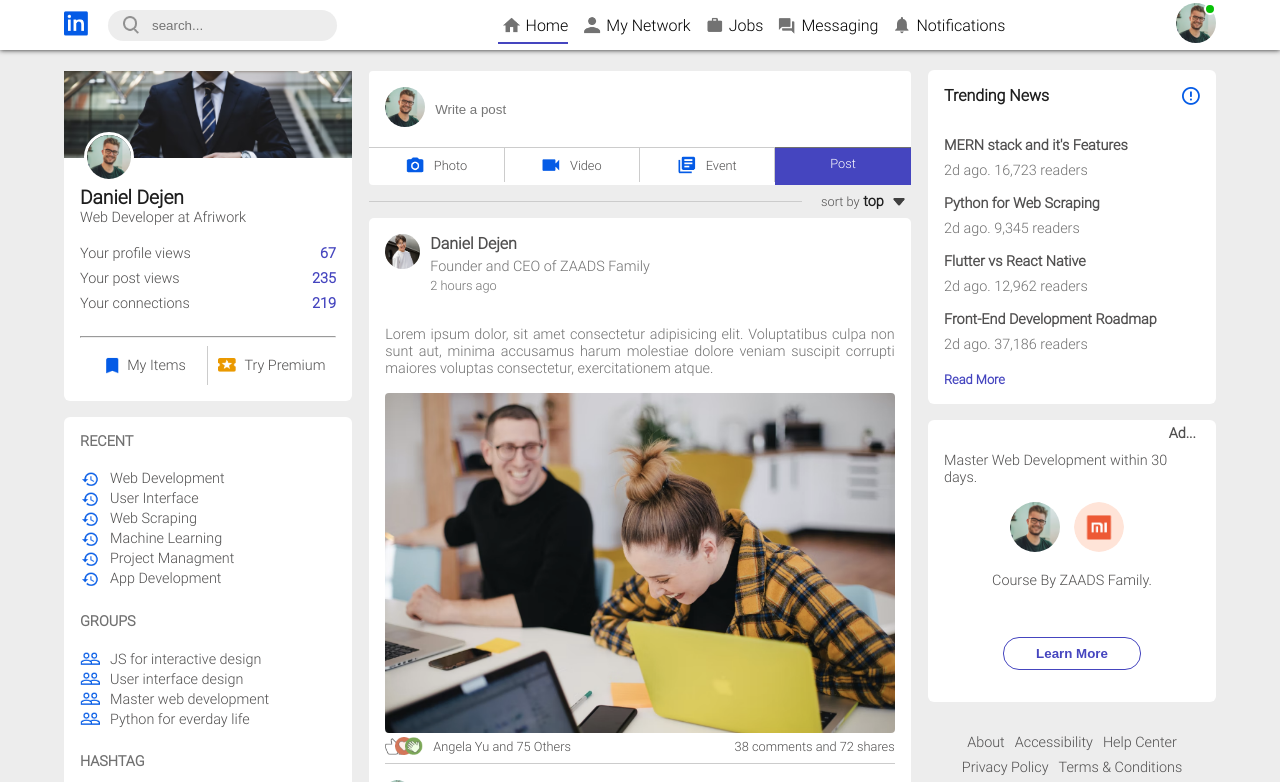
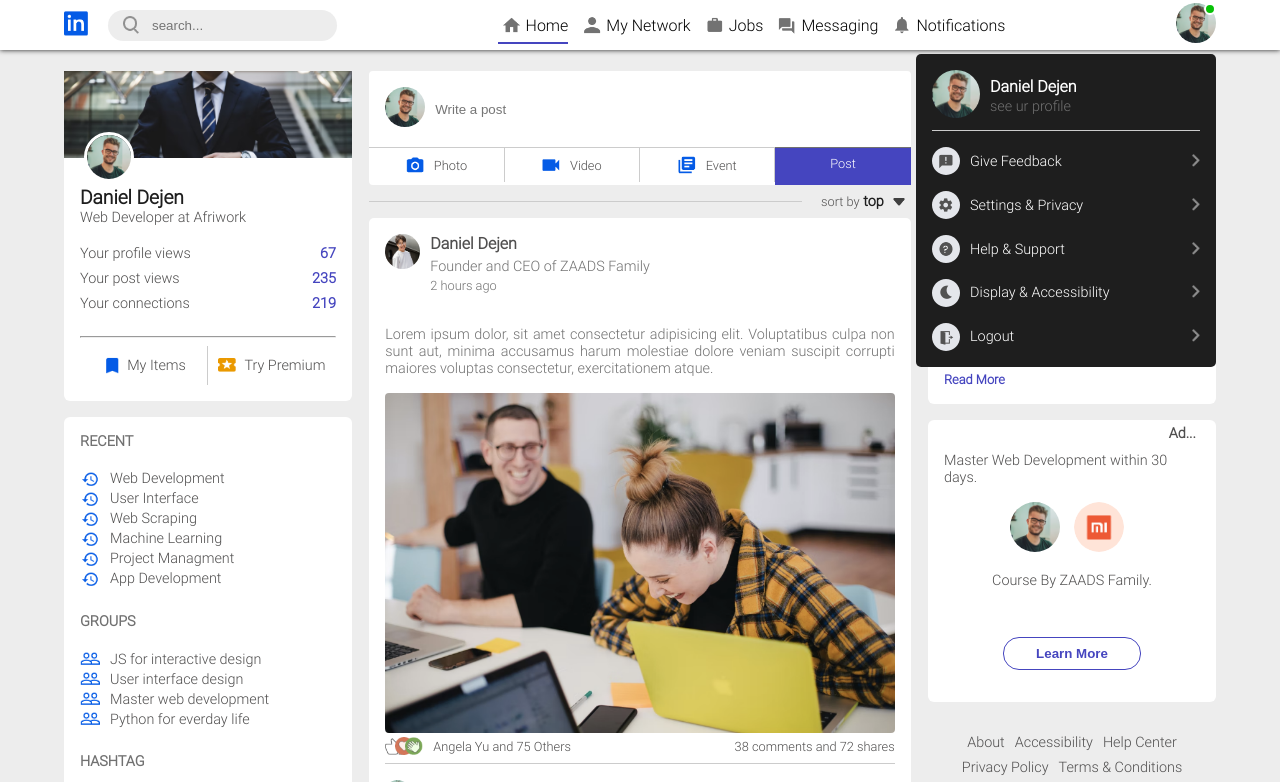
Before and after one commit to dan-kingo/Linkedin, a plain HTML site: page index.html in a window 1280 px wide. Both pictures are taken after a click on the element 1195 px from the left and 25 px from the top of the page. Shown: the top 782 px of the page. Drawn offline with Linux system fonts and the light colour scheme.

Commit message:
finish setting display container

```diff
--- a/css/style.css
+++ b/css/style.css
@@ -617,3 +617,65 @@
   width: 10px;
   margin-left: 5px;
 }
+
+/* profile show container */
+
+.profile-show {
+  width: 300px;
+  background-color: #1e1e1e;
+  position: absolute;
+  top: 108%;
+  right: 5%;
+  border-radius: 5px;
+  padding: 1rem;
+  overflow: hidden;
+  display: none;
+  opacity: 0;
+  transition: display 0.5s ease-in-out, opacity 0.5s ease-in-out;
+}
+.profile-show.active-profile {
+  display: block;
+  opacity: 1;
+}
+.profile-link-show {
+  display: flex;
+  align-items: center;
+}
+.title-show h1 {
+  color: #fff;
+  font-size: 1rem;
+}
+.title-show a {
+  text-decoration: none;
+  color: #717171;
+  font-size: 0.9rem;
+}
+.title-img img {
+  width: 48px;
+  margin-right: 10px;
+  border-radius: 50%;
+}
+
+.settings-row {
+  margin-top: 1rem;
+  display: flex;
+  align-items: center;
+  justify-content: space-between;
+}
+.left-setting-col {
+  display: flex;
+  align-items: center;
+  cursor: pointer;
+}
+.left-setting-col img {
+  width: 28px;
+  margin-right: 10px;
+}
+.left-setting-col p {
+  color: #fff;
+  font-size: 0.9rem;
+}
+.right-setting-col img {
+  width: 8px;
+  cursor: pointer;
+}
--- a/index.html
+++ b/index.html
@@ -3,14 +3,17 @@
   <head>
     <meta charset="UTF-8" />
     <meta name="viewport" content="width=device-width, initial-scale=1.0" />
-    <title>Linkedin - Clone</title>
+    <link rel="shortcut icon" href="images/logo.png" type="image/x-icon" />
+    <title>Linkedin</title>
     <link rel="stylesheet" href="css/style.css" />
   </head>
   <body>
     <div class="nav-container">
       <div class="logo-container">
         <div class="logo">
-          <img src="images/logo.png" alt="" />
+          <a href="index.html">
+            <img src="images/logo.png" alt="" />
+          </a>
         </div>
         <div class="search">
           <img src="images/search.png" alt="" />
@@ -26,8 +29,66 @@
           <li><img src="images/notification.png" alt="" />Notifications</li>
         </ul>
       </div>
-      <div class="profile-container online">
+      <div class="profile-container online" id="profile-pic">
         <img src="images/user-1.png" alt="" />
+      </div>
+      <div class="profile-show" id="profile">
+        <div class="profile-link-show">
+          <div class="title-img">
+            <img src="images/user-1.png" alt="" />
+          </div>
+          <div class="title-show">
+            <h1>Daniel Dejen</h1>
+            <p><a href="profile.html">see ur profile</a></p>
+          </div>
+        </div>
+        <hr class="hr" />
+
+        <div class="settings-row">
+          <div class="left-setting-col">
+            <img src="images/feedback.png" alt="" />
+            <p>Give Feedback</p>
+          </div>
+          <div class="right-setting-col">
+            <img src="images/arrow.png" alt="" />
+          </div>
+        </div>
+        <div class="settings-row">
+          <div class="left-setting-col">
+            <img src="images/setting.png" alt="" />
+            <p>Settings & Privacy</p>
+          </div>
+          <div class="right-setting-col">
+            <img src="images/arrow.png" alt="" />
+          </div>
+        </div>
+        <div class="settings-row">
+          <div class="left-setting-col">
+            <img src="images/help.png" alt="" />
+            <p>Help & Support</p>
+          </div>
+          <div class="right-setting-col">
+            <img src="images/arrow.png" alt="" />
+          </div>
+        </div>
+        <div class="settings-row">
+          <div class="left-setting-col">
+            <img src="images/display.png" alt="" />
+            <p>Display & Accessibility</p>
+          </div>
+          <div class="right-setting-col">
+            <img src="images/arrow.png" alt="" />
+          </div>
+        </div>
+        <div class="settings-row">
+          <div class="left-setting-col">
+            <img src="images/logout.png" alt="" />
+            <p>Logout</p>
+          </div>
+          <div class="right-setting-col">
+            <img src="images/arrow.png" alt="" />
+          </div>
+        </div>
       </div>
     </div>
     <div class="container">
@@ -504,5 +565,6 @@
         </div>
       </div>
     </div>
+    <script src="js/index.js"></script>
   </body>
 </html>
--- a/js/index.js
+++ b/js/index.js
@@ -0,0 +1,6 @@
+let profile = document.getElementById("profile");
+
+let profilePic = document.getElementById("profile-pic");
+profilePic.onclick = function () {
+  profile.classList.toggle("active-profile");
+};
```
Also changed, not shown: images/arrow.png (added).
